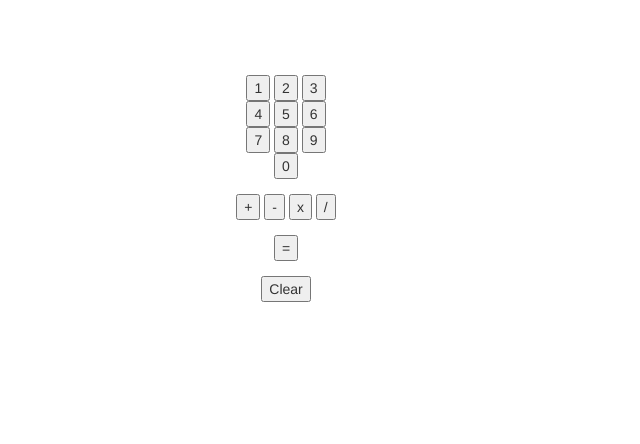
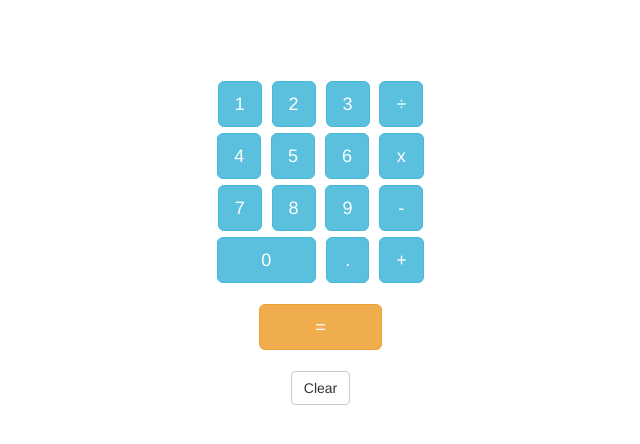
Before and after one commit to gwendolynwilliams/prime-calculator, a website: page public/views/index.html in a window 1280 px wide. Shown: the whole page, without its empty margins (354-994 px from the left). Drawn offline with Linux system fonts and the light colour scheme; files that its build step writes are made by us from their sources; files whose address does not match are found by name.

Commit message:
add bootstrap styling and decimal point functionality

```diff
--- a/public/scripts/clientapp.js
+++ b/public/scripts/clientapp.js
@@ -34,24 +34,56 @@ function clickPostData() {
 function operatorButton() {
     event.preventDefault();
     operator = this.id;
+    console.log(operator);
+
+    var domOperator;
+
+    switch (operator) {
+        case 'plus':
+            domOperator = '+';
+            break;
+        case 'minus':
+            domOperator = '-';
+            break;
+        case 'times':
+            domOperator = 'x';
+            break;
+        case 'dividedBy':
+            domOperator = '\u00F7';
+            break;
+    }
+    $('.calculated-total').text(domOperator + ' ');
+
     console.log('Operator: ' + operator);
     values.numberOne = selectedNumberButton;
     values.type = operator;
     selectedNumberButton = '';
     console.log(values);
-    $('.calculated-total').text(operator + ' ');
+
+
+
 }
 
 function numberButton() {
     event.preventDefault();
-    selectedNumberButton += this.id;
+    if(this.id == 'dot') {
+        selectedNumberButton += '.';
+    } else {
+
+        selectedNumberButton += this.id;
+
+    }
+
     console.log(selectedNumberButton);
+
     if(values.type) {
         values.numberTwo = selectedNumberButton;
     } else {
         values.numberOne = selectedNumberButton;
     }
+
     console.log(values);
+
     $('.calculated-total').text(selectedNumberButton + ' ');
 }
 
--- a/public/views/index.html
+++ b/public/views/index.html
@@ -9,32 +9,35 @@
     <script type="text/javascript" src="/scripts/clientapp.js"></script>
 </head>
 <body>
-<div class="text-center">
+<div class="calculator text-center">
     <form id="post-form">
 
         <div class="numbers">
-            <button class="number-buttons" id="1">1</button>
-            <button class="number-buttons" id="2">2</button>
-            <button class="number-buttons" id="3">3</button><br />
-            <button class="number-buttons" id="4">4</button>
-            <button class="number-buttons" id="5">5</button>
-            <button class="number-buttons" id="6">6</button><br />
-            <button class="number-buttons" id="7">7</button>
-            <button class="number-buttons" id="8">8</button>
-            <button class="number-buttons" id="9">9</button><br />
-            <button class="number-buttons" id="0">0</button>
+            <button class="btn btn-info btn-lg number-buttons" id="1">1</button>
+            <button class="btn btn-info btn-lg number-buttons" id="2">2</button>
+            <button class="btn btn-info btn-lg number-buttons" id="3">3</button>
+            <button class="btn btn-info btn-lg operator-buttons" id="dividedBy">&divide;</button><br />
+
+            <button class="btn btn-info btn-lg number-buttons" id="4">4</button>
+            <button class="btn btn-info btn-lg number-buttons" id="5">5</button>
+            <button class="btn btn-info btn-lg number-buttons" id="6">6</button>
+            <button class="btn btn-info btn-lg operator-buttons" id="times">x</button><br />
+
+            <button class="btn btn-info btn-lg number-buttons" id="7">7</button>
+            <button class="btn btn-info btn-lg number-buttons" id="8">8</button>
+            <button class="btn btn-info btn-lg number-buttons" id="9">9</button>
+            <button class="btn btn-info btn-lg operator-buttons" id="minus">-</button><br />
+
+            <button class="btn btn-info btn-lg number-buttons zero" id="0">0</button>
+            <button class="btn btn-info btn-lg number-buttons" id="dot">.</button>
+            <button class="btn btn-info btn-lg operator-buttons" id="plus">+</button>
         </div>
-        <div>
-            <button class="operator-buttons" id="plus">+</button>
-            <button class="operator-buttons" id="minus">-</button>
-            <button class="operator-buttons" id="times">x</button>
-            <button class="operator-buttons" id="dividedBy">/</button>
-        </div>
+
         <div class="submit-button">
-            <button id="post-data">=</button>
+            <button class="btn btn-warning btn-lg" id="post-data">=</button>
         </div>
         <div class="clear-button">
-            <button id="clear">Clear</button>
+            <button class="btn btn-default" id="clear">Clear</button>
         </div>
         <div class="calculated-total"></div>
 
--- a/public/views/style.css
+++ b/public/views/style.css
@@ -1,11 +1,44 @@
-body {
-    margin-top: 75px;
+div {
+    margin-bottom: 15px;
 }
 
-div {
-    margin-bottom: 15px;
+button {
+    margin: 6px 6px 15px 0;
 }
 
 .calculated-total {
     font-size: 33px;
 }
+
+.operatorButtons {
+    margin-left: 10px;
+}
+
+.calculator {
+    margin: 75px 0 0 75px;
+}
+
+#dot, #minus {
+    padding-left: 18px;
+    padding-right: 18px;
+}
+
+#post-data {
+    padding-left: 55px;
+    padding-right: 55px;
+}
+
+.zero {
+    padding-left: 43px;
+    padding-right: 44px;
+}
+
+#times {
+    padding-left: 17px;
+    padding-right: 17px;
+}
+
+#dividedBy {
+    padding-left: 16px;
+    padding-right: 16px;
+}
--- a/routes/math.js
+++ b/routes/math.js
@@ -1,6 +1,6 @@
 var whichOperator = function(req, res) {
-    req.body.numberOne = parseInt(req.body.numberOne);
-    req.body.numberTwo = parseInt(req.body.numberTwo);
+    req.body.numberOne = parseFloat(req.body.numberOne);
+    req.body.numberTwo = parseFloat(req.body.numberTwo);
 
     if (req.body.type == 'plus') {
         console.log('sum!');
```
